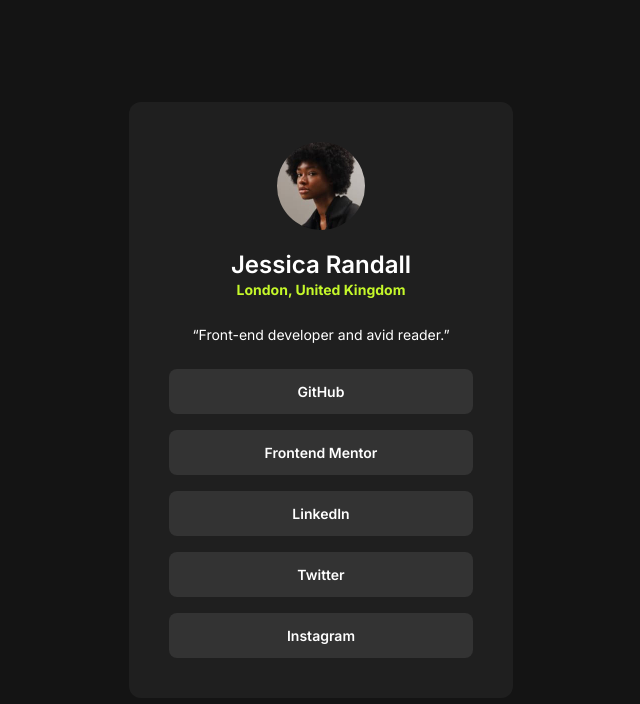
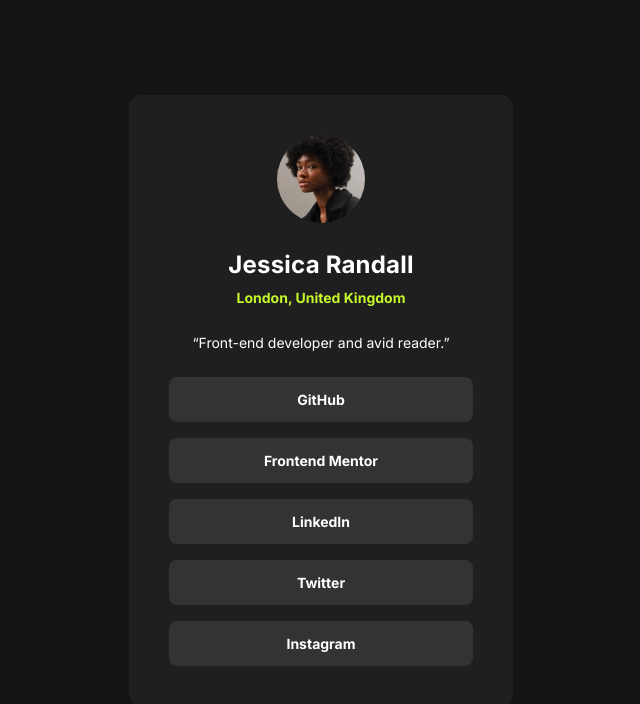
Before and after one commit to dave-cross/Frontend-Mentor-social-links-profile-solution, a plain HTML site: page index.html in a window 1280 px wide. Shown: the whole page, without its empty margins (319-959 px from the left). Drawn offline with Linux system fonts and the light colour scheme.

Commit message:
style: update line-height styles

```diff
--- a/style.css
+++ b/style.css
@@ -42,16 +42,21 @@ body {
   font-weight: 400;
   font-style: normal;
   font-size: var(--text-preset-2);
+  /* line-height: var(--line-preset-1); */
+}
+
+body * {
   line-height: var(--line-preset-1);
 }
 
 h2 {
-  font-weight: 600;
+  /* font-weight: 600; */
   font-size: var(--text-preset-1);
+
+  letter-spacing: 0.2px;
 }
 
 strong {
-  /* font-weight: 600; */
   color: var(--green);
 }
 
@@ -76,7 +81,7 @@ picture {
   border-radius: var(--radius-sm);
   text-decoration: none;
   font: inherit;
-  font-weight: 600;
+  font-weight: 700;
   text-align: center;
 
   display: block;
```
